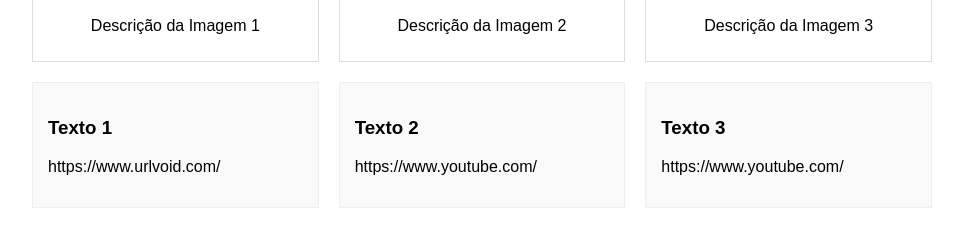
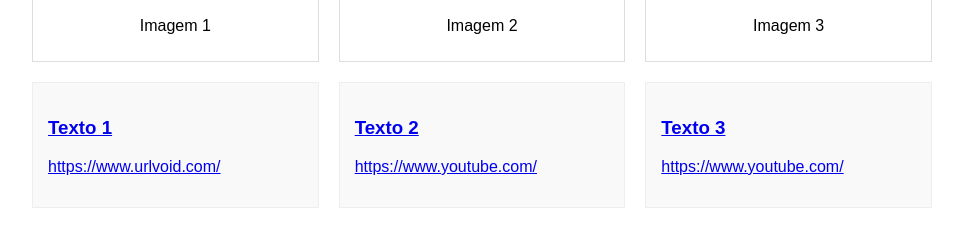
Before and after one commit to Medseen/curriculo, a plain HTML site: page index.html in a window 1280 px wide. Shown: the part 292-538 px from the top of the page, without its empty margins (158-1121 px from the left). Drawn offline with Linux system fonts and the light colour scheme.

Commit message:
fase 6tvtvyv

```diff
--- a/index.html
+++ b/index.html
@@ -3,7 +3,7 @@
 <head>
     <meta charset="UTF-8">
     <meta name="viewport" content="width=device-width, initial-scale=1.0">
-    <title>Matriz 2x3</title>
+    <title>John</title>
     <style>
         body {
             font-family: Arial, sans-serif;
@@ -48,34 +48,31 @@
         <!-- Primeira linha - 3 imagens -->
         <div class="imagem">
             <img src="https://i.imgur.com/jy5nhUT.png" alt="Imagem 1">
-            <p>Descrição da Imagem 1</p>
+            <p>Imagem 1</p>
         </div>
 
         <div class="imagem">
             <img src="https://i.imgur.com/VlWkeio.png" alt="Imagem 2">
-            <p>Descrição da Imagem 2</p>
+            <p>Imagem 2</p>
         </div>
 
         <div class="imagem">
             <img src="https://i.imgur.com/UTtm4hI.png" alt="Imagem 3">
-            <p>Descrição da Imagem 3</p>
+            <p>Imagem 3</p>
         </div>
 
-        <!-- Segunda linha - 3 linhas de texto -->
+<!-- Segunda linha - 3 linhas de texto como links -->
 <div class="linha-texto">
-            <h3>Texto 1</h3>
-            <p>https://www.urlvoid.com/</p>
+    <h3><a href="https://www.urlvoid.com/" target="_blank" rel="noopener noreferrer">Texto 1</a></h3>
+    <p><a href="https://www.urlvoid.com/" target="_blank" rel="noopener noreferrer">https://www.urlvoid.com/</a></p>
 </div>
 
 <div class="linha-texto">
-            <h3>Texto 2</h3>
-            <p>https://www.youtube.com/</p>
+    <h3><a href="https://www.youtube.com/" target="_blank" rel="noopener noreferrer">Texto 2</a></h3>
+    <p><a href="https://www.youtube.com/" target="_blank" rel="noopener noreferrer">https://www.youtube.com/</a></p>
 </div>
 
 <div class="linha-texto">
-            <h3>Texto 3</h3>
-            <p>https://www.youtube.com/</p>
+    <h3><a href="https://www.youtube.com/" target="_blank" rel="noopener noreferrer">Texto 3</a></h3>
+    <p><a href="https://www.youtube.com/" target="_blank" rel="noopener noreferrer">https://www.youtube.com/</a></p>
 </div>
-    </div>
-</body>
-</html>
```
Lines whose indentation alone changed are shown as unchanged.
